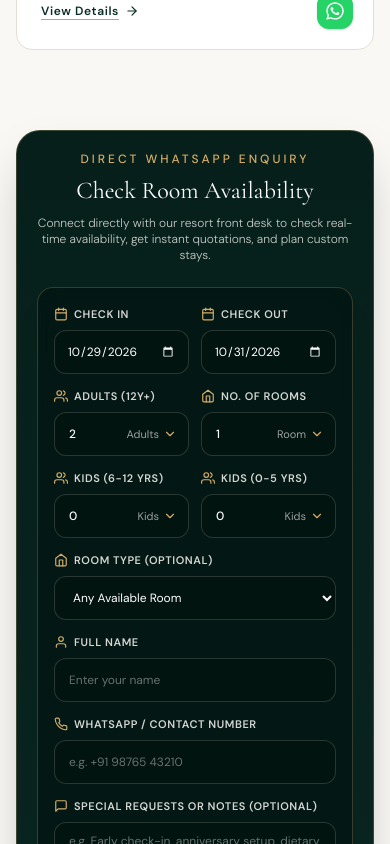
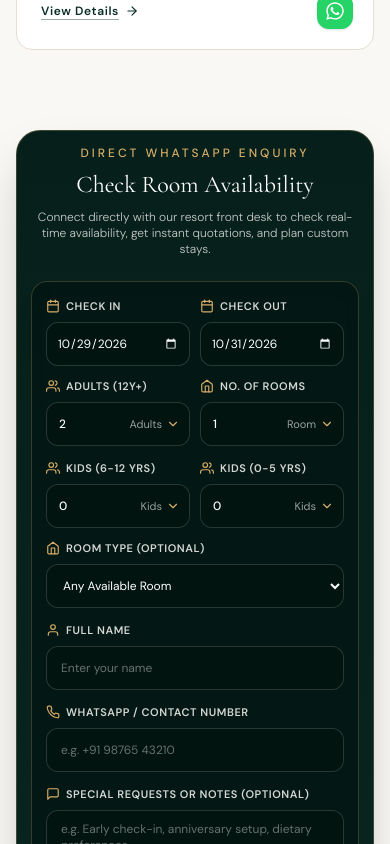
Before and after one commit to amjad20068/aranya, a Next.js app: page /rooms in a window 390 px wide. Shown: the part 1840-2684 px from the top of the page. Built offline with nearby package versions, Linux system fonts and the light colour scheme.

Commit message:
Fix iPhone Safari date input overflow, card alignment, and bottom clearance on rooms booking form

```diff
--- a/src/app/globals.css
+++ b/src/app/globals.css
@@ -178,6 +178,30 @@
   transform: scale(1.05);
 }
 
+/* iOS Safari date input normalization & overflow fix */
+input[type="date"] {
+  -webkit-appearance: none;
+  appearance: none;
+  min-width: 0;
+  max-width: 100%;
+  box-sizing: border-box;
+  background-clip: padding-box;
+}
+
+input[type="date"]::-webkit-date-and-time-value {
+  text-align: left;
+  padding: 0;
+  margin: 0;
+  min-height: 1.25em;
+  display: flex;
+  align-items: center;
+}
+
+input[type="date"]::-webkit-datetime-edit {
+  padding: 0;
+  margin: 0;
+}
+
 /* Reduced motion preference */
 @media (prefers-reduced-motion: reduce) {
   *, ::before, ::after {
--- a/src/app/rooms/RoomsClientView.tsx
+++ b/src/app/rooms/RoomsClientView.tsx
@@ -73,7 +73,7 @@ export default function RoomsClientView() {
       </section>
 
       {/* Filter Tabs matching the reference collage */}
-      <div className="max-w-7xl mx-auto px-4 sm:px-6 lg:px-8">
+      <div className="max-w-7xl mx-auto px-4 sm:px-6 lg:px-8 pb-24 sm:pb-12">
         <div className="flex flex-wrap items-center justify-center gap-2 sm:gap-3 mb-10">
           {roomFilterTabs.map((tab) => {
             const isActive = activeTab === tab;
@@ -101,7 +101,7 @@ export default function RoomsClientView() {
         </div>
 
         {/* Direct Booking Section */}
-        <section className="mt-20 mb-12 bg-gradient-to-b from-[#061F1A] to-[#0A2620] text-white rounded-3xl p-5 sm:p-8 md:p-12 shadow-2xl border border-[#D6AD68]/25">
+        <section className="mt-20 mb-12 bg-gradient-to-b from-[#061F1A] to-[#0A2620] text-white rounded-3xl p-3.5 sm:p-8 md:p-12 shadow-2xl border border-[#D6AD68]/25 overflow-hidden">
           <div className="max-w-2xl mx-auto text-center mb-6 sm:mb-8">
             <span className="text-xs uppercase tracking-[0.25em] font-medium text-[#D6AD68] block mb-2">
               Direct WhatsApp Enquiry
--- a/src/components/BookingForm.tsx
+++ b/src/components/BookingForm.tsx
@@ -81,7 +81,7 @@ function TypeOrSelectInput({
   const unitText = !isNaN(numVal) && numVal === 1 ? (unitSingle || unitPlural) : (unitPlural || unitSingle);
 
   return (
-    <div className="relative flex items-center w-full">
+    <div className="relative flex items-center w-full min-w-0">
       <input
         type="number"
         id={id}
@@ -91,15 +91,15 @@ function TypeOrSelectInput({
         value={value}
         onChange={(e) => onChange(e.target.value)}
         placeholder={placeholder}
-        className={`h-11 sm:h-12 w-full ${
+        className={`h-11 sm:h-12 w-full min-w-0 max-w-full ${
           isDark
             ? "bg-[#031410]/80 border-white/15 text-white focus:border-[#D6AD68]"
             : "bg-white border-[#E6DED1] text-[#092C24] focus:border-[#D6AD68]"
-        } border rounded-xl pl-3.5 pr-14 text-xs sm:text-sm font-medium focus:outline-none focus:ring-1 focus:ring-[#D6AD68] transition-all [appearance:textfield] [&::-webkit-outer-spin-button]:appearance-none [&::-webkit-inner-spin-button]:appearance-none`}
+        } border rounded-xl pl-3 pr-12 text-xs sm:text-sm font-medium focus:outline-none focus:ring-1 focus:ring-[#D6AD68] transition-all [appearance:textfield] [&::-webkit-outer-spin-button]:appearance-none [&::-webkit-inner-spin-button]:appearance-none`}
       />
 
       {/* Suffix label & dropdown chevron on the right */}
-      <div className="absolute right-0 inset-y-0 flex items-center pr-3 pointer-events-none gap-1">
+      <div className="absolute right-0 inset-y-0 flex items-center pr-2.5 pointer-events-none gap-1">
         {unitText && (
           <span className={`text-[11px] font-normal truncate max-w-[42px] ${isDark ? "text-white/60" : "text-[#77766E]"}`}>
             {unitText}
@@ -297,14 +297,14 @@ export default function BookingForm({
       <form
         onSubmit={handleSubmit}
         noValidate
-        className={`w-full transition-all duration-300 ${
+        className={`w-full transition-all duration-300 overflow-hidden ${
           variant === "hero"
             ? "bg-[#061F1A]/85 backdrop-blur-md p-3.5 sm:p-4 md:p-5 rounded-2xl shadow-2xl border border-[#D6AD68]/30"
             : variant === "card"
             ? hideHeader
-              ? "bg-[#031713]/85 backdrop-blur-sm p-4 sm:p-6 md:p-8 rounded-2xl border border-[#D6AD68]/25 shadow-xl"
-              : "bg-[#061F1A] text-white p-6 sm:p-8 rounded-2xl border border-[#D6AD68]/30 shadow-xl"
-            : "bg-[#092C24] text-white p-6 sm:p-10 rounded-2xl border border-[#D6AD68]/35 shadow-2xl"
+              ? "bg-[#031713]/85 backdrop-blur-sm p-3.5 sm:p-6 md:p-8 rounded-2xl border border-[#D6AD68]/25 shadow-xl"
+              : "bg-[#061F1A] text-white p-4 sm:p-8 rounded-2xl border border-[#D6AD68]/30 shadow-xl"
+            : "bg-[#092C24] text-white p-5 sm:p-10 rounded-2xl border border-[#D6AD68]/35 shadow-2xl"
         }`}
       >
         {!hideHeader && variant !== "hero" && (
@@ -322,9 +322,9 @@ export default function BookingForm({
         )}
 
         {/* Row 1: Check In, Check Out, Adults, Rooms (2 cols on mobile, 4 cols on md+) */}
-        <div className="grid grid-cols-2 md:grid-cols-4 gap-3 sm:gap-4 mb-3 sm:mb-4">
+        <div className="grid grid-cols-2 md:grid-cols-4 gap-2.5 sm:gap-4 mb-3 sm:mb-4 w-full min-w-0">
           {/* Check-in Date */}
-          <div className="flex flex-col">
+          <div className="flex flex-col min-w-0 w-full">
             <label
               htmlFor="checkIn"
               className="h-5 flex items-center gap-1.5 text-[11px] uppercase tracking-wider font-semibold text-[#FAF8F5]/85 mb-1.5"
@@ -339,9 +339,9 @@ export default function BookingForm({
               min={minDate}
               value={formData.checkIn}
               onChange={handleChange}
-              className={`h-11 sm:h-12 w-full bg-[#031410]/80 border ${
+              className={`h-11 sm:h-12 w-full min-w-0 max-w-full bg-[#031410]/80 border ${
                 errors.checkIn ? "border-red-400 focus:ring-red-400" : "border-white/15 focus:border-[#D6AD68]"
-              } rounded-xl px-3 text-xs sm:text-sm text-white focus:outline-none focus:ring-1 focus:ring-[#D6AD68] transition-all [color-scheme:dark]`}
+              } rounded-xl px-2.5 sm:px-3 text-xs sm:text-sm text-white focus:outline-none focus:ring-1 focus:ring-[#D6AD68] transition-all [color-scheme:dark] [appearance:none] [-webkit-appearance:none]`}
               required
             />
             {errors.checkIn && (
@@ -352,7 +352,7 @@ export default function BookingForm({
           </div>
 
           {/* Check-out Date */}
-          <div className="flex flex-col">
+          <div className="flex flex-col min-w-0 w-full">
             <label
               htmlFor="checkOut"
               className="h-5 flex items-center gap-1.5 text-[11px] uppercase tracking-wider font-semibold text-[#FAF8F5]/85 mb-1.5"
@@ -367,9 +367,9 @@ export default function BookingForm({
               min={formData.checkIn || minDate}
               value={formData.checkOut}
               onChange={handleChange}
-              className={`h-11 sm:h-12 w-full bg-[#031410]/80 border ${
+              className={`h-11 sm:h-12 w-full min-w-0 max-w-full bg-[#031410]/80 border ${
                 errors.checkOut ? "border-red-400 focus:ring-red-400" : "border-white/15 focus:border-[#D6AD68]"
-              } rounded-xl px-3 text-xs sm:text-sm text-white focus:outline-none focus:ring-1 focus:ring-[#D6AD68] transition-all [color-scheme:dark]`}
+              } rounded-xl px-2.5 sm:px-3 text-xs sm:text-sm text-white focus:outline-none focus:ring-1 focus:ring-[#D6AD68] transition-all [color-scheme:dark] [appearance:none] [-webkit-appearance:none]`}
               required
             />
             {errors.checkOut && (
@@ -380,7 +380,7 @@ export default function BookingForm({
           </div>
 
           {/* Adults */}
-          <div className="flex flex-col">
+          <div className="flex flex-col min-w-0 w-full">
             <label
               htmlFor="adults"
               className="h-5 flex items-center gap-1.5 text-[11px] uppercase tracking-wider font-semibold text-[#FAF8F5]/85 mb-1.5"
@@ -405,7 +405,7 @@ export default function BookingForm({
           </div>
 
           {/* No of Rooms */}
-          <div className="flex flex-col">
+          <div className="flex flex-col min-w-0 w-full">
             <label
               htmlFor="rooms"
               className="h-5 flex items-center gap-1.5 text-[11px] uppercase tracking-wider font-semibold text-[#FAF8F5]/85 mb-1.5"
@@ -431,9 +431,9 @@ export default function BookingForm({
         </div>
 
         {/* Row 2: Kids 6-12, Kids 0-5, Room Type (spans 2 cols on mobile and desktop) */}
-        <div className="grid grid-cols-2 md:grid-cols-4 gap-3 sm:gap-4 mb-3 sm:mb-4">
+        <div className="grid grid-cols-2 md:grid-cols-4 gap-2.5 sm:gap-4 mb-3 sm:mb-4 w-full min-w-0">
           {/* Kids 6-12 */}
-          <div className="flex flex-col">
+          <div className="flex flex-col min-w-0 w-full">
             <label
               htmlFor="kids6to12"
               className="h-5 flex items-center gap-1.5 text-[11px] uppercase tracking-wider font-semibold text-[#FAF8F5]/85 mb-1.5"
@@ -458,7 +458,7 @@ export default function BookingForm({
           </div>
 
           {/* Kids 0-5 */}
-          <div className="flex flex-col">
+          <div className="flex flex-col min-w-0 w-full">
             <label
               htmlFor="kids0to5"
               className="h-5 flex items-center gap-1.5 text-[11px] uppercase tracking-wider font-semibold text-[#FAF8F5]/85 mb-1.5"
@@ -483,7 +483,7 @@ export default function BookingForm({
           </div>
 
           {/* Preferred Room Type - spans 2 cols */}
-          <div className="flex flex-col col-span-2">
+          <div className="flex flex-col col-span-2 min-w-0 w-full">
             <label
               htmlFor="preferredRoom"
               className="h-5 flex items-center gap-1.5 text-[11px] uppercase tracking-wider font-semibold text-[#FAF8F5]/85 mb-1.5"
@@ -496,7 +496,7 @@ export default function BookingForm({
               name="preferredRoom"
               value={formData.preferredRoom}
               onChange={handleChange}
-              className="h-11 sm:h-12 w-full bg-[#031410]/80 border border-white/15 focus:border-[#D6AD68] rounded-xl px-3.5 text-xs sm:text-sm text-white focus:outline-none focus:ring-1 focus:ring-[#D6AD68] transition-all cursor-pointer [color-scheme:dark]"
+              className="h-11 sm:h-12 w-full min-w-0 max-w-full bg-[#031410]/80 border border-white/15 focus:border-[#D6AD68] rounded-xl px-3 text-xs sm:text-sm text-white focus:outline-none focus:ring-1 focus:ring-[#D6AD68] transition-all cursor-pointer [color-scheme:dark]"
             >
               <option value="" className="bg-[#061F1A] text-white">
                 Any Available Room
@@ -511,9 +511,9 @@ export default function BookingForm({
         </div>
 
         {/* Row 3: Guest Name and Mobile Number (1 col each on mobile, 2 cols each on desktop) */}
-        <div className="grid grid-cols-1 md:grid-cols-2 gap-3 sm:gap-4 mb-3 sm:mb-4">
+        <div className="grid grid-cols-1 md:grid-cols-2 gap-3 sm:gap-4 mb-3 sm:mb-4 w-full min-w-0">
           {/* Guest Name */}
-          <div className="flex flex-col">
+          <div className="flex flex-col min-w-0 w-full">
             <label
               htmlFor="fullName"
               className="h-5 flex items-center gap-1.5 text-[11px] uppercase tracking-wider font-semibold text-[#FAF8F5]/85 mb-1.5"
@@ -541,7 +541,7 @@ export default function BookingForm({
           </div>
 
           {/* Mobile Number */}
-          <div className="flex flex-col">
+          <div className="flex flex-col min-w-0 w-full">
             <label
               htmlFor="mobile"
               className="h-5 flex items-center gap-1.5 text-[11px] uppercase tracking-wider font-semibold text-[#FAF8F5]/85 mb-1.5"
@@ -556,7 +556,7 @@ export default function BookingForm({
               placeholder="e.g. +91 98765 43210"
               value={formData.mobile}
               onChange={handleChange}
-              className={`h-11 sm:h-12 w-full bg-[#031410]/80 border ${
+              className={`h-11 sm:h-12 w-full min-w-0 max-w-full bg-[#031410]/80 border ${
                 errors.mobile ? "border-red-400 focus:ring-red-400" : "border-white/15 focus:border-[#D6AD68]"
               } rounded-xl px-3.5 text-xs sm:text-sm text-white placeholder-white/40 focus:outline-none focus:ring-1 focus:ring-[#D6AD68] transition-all`}
               required
@@ -571,7 +571,7 @@ export default function BookingForm({
 
         {/* Row 4: Special Request */}
         {variant !== "hero" && (
-          <div className="mb-4">
+          <div className="mb-4 min-w-0 w-full">
             <label
               htmlFor="specialRequest"
               className="h-5 flex items-center gap-1.5 text-[11px] uppercase tracking-wider font-semibold text-[#FAF8F5]/85 mb-1.5"
```
Also changed, not shown: src/components/RoomDetailModal.tsx (+15 -15 lines).
